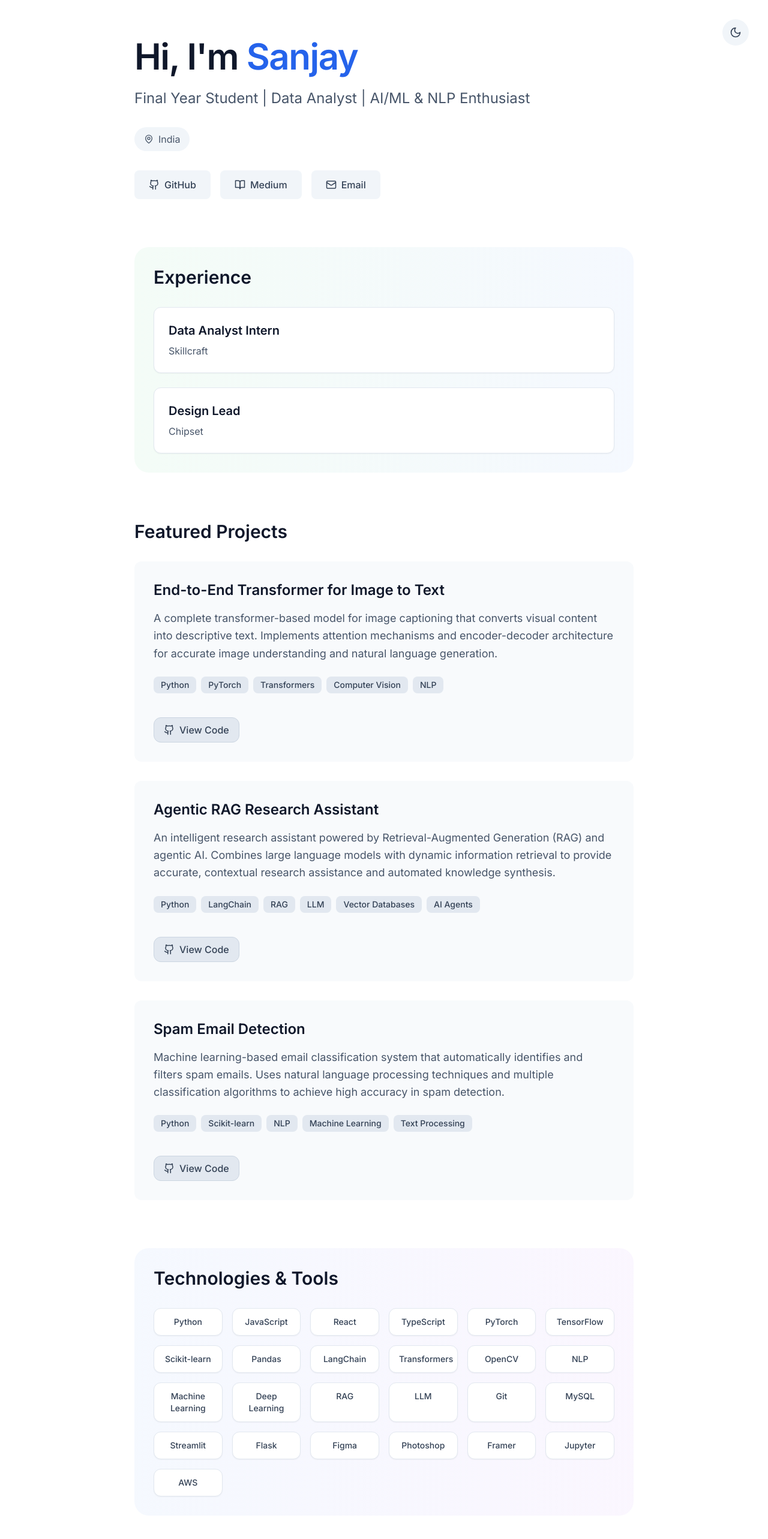
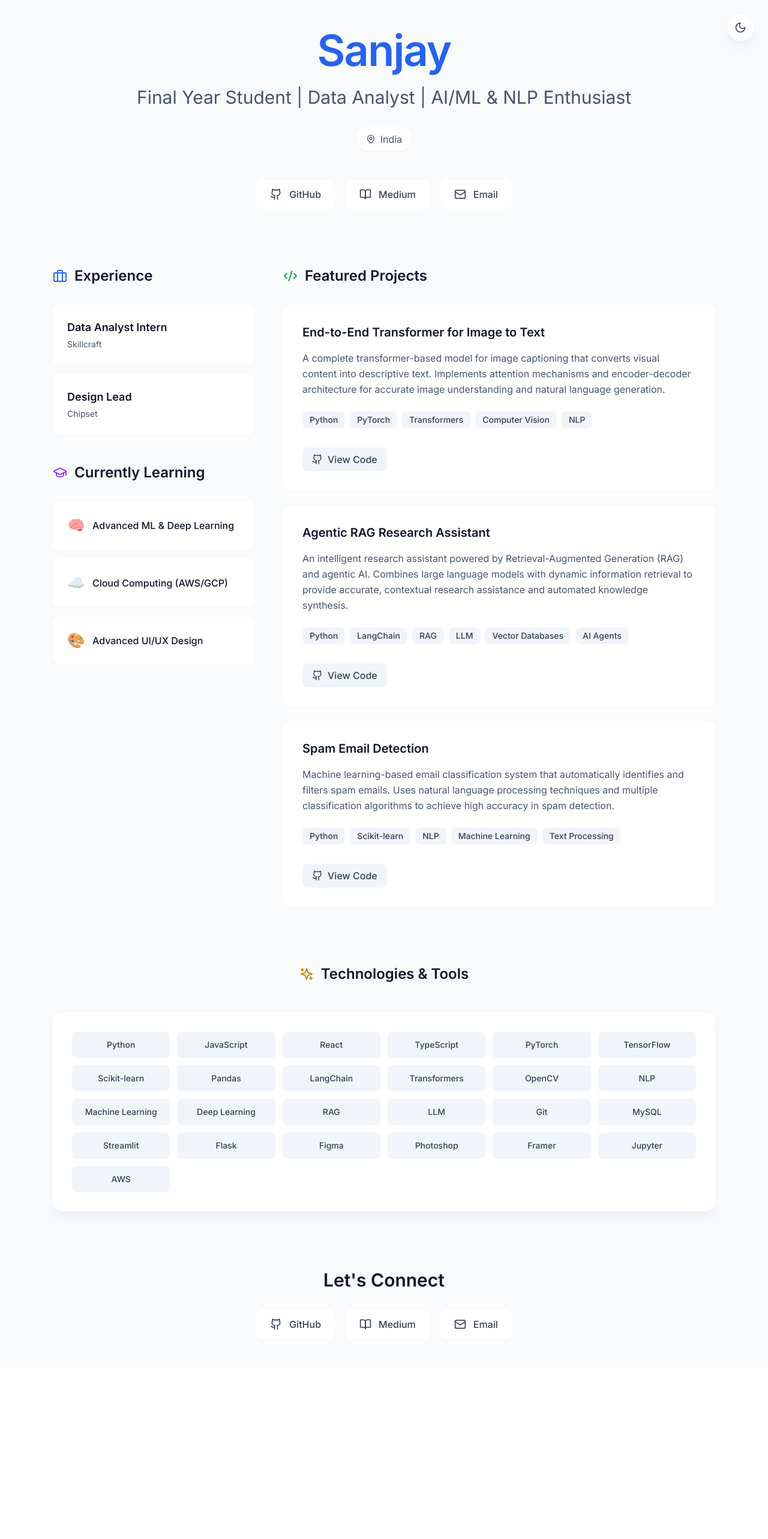
Before and after one commit to saanjy/Minimal-Portfolio, a React (Vite) app: page / in a window 1280 px wide. Shown: the top 2566 px of the page at 60% size. After the commit the page ends 2280 px from the top, so only its background shows below. Built offline with nearby package versions, Linux system fonts and the light colour scheme.

Commit message:
Complete Portfolio Redesign with Modern UI

```diff
--- a/src/App.tsx
+++ b/src/App.tsx
@@ -1,21 +1,20 @@
 import React from 'react';
-import { Github, Moon, Sun, BookOpen, Mail, MapPin, ExternalLink, Code2, Sparkles } from 'lucide-react';
+import { Github, Moon, Sun, BookOpen, Mail, MapPin, Code2, Briefcase, GraduationCap, Sparkles } from 'lucide-react';
 import { useTheme } from './ThemeProvider';
 import { ProjectCard } from './components/ProjectCard';
-import { Section } from './components/Section';
 
 function App() {
   const { theme, toggleTheme } = useTheme();
 
   return (
-    <div className={`min-h-screen font-sans ${theme === 'dark' ? 'bg-slate-950 text-slate-100' : 'bg-white text-slate-900'} transition-all duration-500`}>
+    <div className={`min-h-screen font-sans ${theme === 'dark' ? 'bg-slate-950 text-slate-100' : 'bg-slate-50 text-slate-900'} transition-all duration-500`}>
       {/* Theme Toggle */}
       <button
         onClick={toggleTheme}
-        className={`fixed top-8 right-8 p-3 rounded-full transition-all duration-300 hover:scale-110 z-50 ${
+        className={`fixed top-6 right-6 p-3 rounded-full transition-all duration-300 hover:scale-110 z-50 shadow-lg ${
           theme === 'dark'
-            ? 'bg-slate-800 hover:bg-slate-700 text-slate-300'
-            : 'bg-slate-100 hover:bg-slate-200 text-slate-700'
+            ? 'bg-slate-800 hover:bg-slate-700 text-slate-300 shadow-slate-900/50'
+            : 'bg-white hover:bg-slate-100 text-slate-700 shadow-slate-200/50'
         }`}
         aria-label="Toggle theme"
       >
@@ -25,97 +24,133 @@ function App() {
         }
       </button>
 
-      <main className="max-w-4xl mx-auto px-8 py-16">
+      <div className="max-w-6xl mx-auto px-6 py-12">
         {/* Hero Section */}
-        <section className="mb-20">
-          <div className="mb-8">
-            <h1 className="text-5xl md:text-6xl font-bold mb-6 tracking-tight">
-              Hi, I'm{' '}
+        <section className="text-center mb-24">
+          <div className="mb-12">
+            <h1 className="text-6xl md:text-7xl font-bold mb-6 tracking-tight">
               <span className={`${theme === 'dark' ? 'text-blue-400' : 'text-blue-600'}`}>
                 Sanjay
               </span>
             </h1>
-            <p className={`text-xl md:text-2xl mb-8 ${theme === 'dark' ? 'text-slate-300' : 'text-slate-600'}`}>
+            <p className={`text-2xl md:text-3xl mb-8 font-light ${theme === 'dark' ? 'text-slate-300' : 'text-slate-600'}`}>
               Final Year Student | Data Analyst | AI/ML & NLP Enthusiast
             </p>
-          </div>
 
-          <div className="flex items-center gap-6 mb-8">
-            <div className={`flex items-center gap-2 px-4 py-2 rounded-full ${theme === 'dark' ? 'bg-slate-800 text-slate-300' : 'bg-slate-100 text-slate-600'}`}>
+            <div className="flex items-center justify-center gap-3 mb-12">
+              <div className={`flex items-center gap-2 px-4 py-2 rounded-full ${theme === 'dark' ? 'bg-slate-800/50 text-slate-300' : 'bg-white text-slate-600 shadow-sm'}`}>
                 <MapPin size={16} />
                 <span>India</span>
               </div>
             </div>
 
             {/* Social Links */}
-          <div className="flex items-center gap-4">
+            <div className="flex items-center justify-center gap-4">
               <a
                 href="https://github.com/san7mr"
                 target="_blank"
                 rel="noopener noreferrer"
-              className={`flex items-center gap-2 px-6 py-3 rounded-lg font-medium transition-all duration-300 hover:scale-105 ${
+                className={`flex items-center gap-3 px-6 py-3 rounded-xl font-medium transition-all duration-300 hover:scale-105 hover:shadow-lg ${
                   theme === 'dark'
-                  ? 'bg-slate-800 hover:bg-slate-700 text-slate-300'
-                  : 'bg-slate-100 hover:bg-slate-200 text-slate-700'
+                    ? 'bg-slate-800 hover:bg-slate-700 text-slate-300 shadow-slate-900/50'
+                    : 'bg-white hover:bg-slate-100 text-slate-700 shadow-slate-200/50'
                 }`}
               >
-              <Github size={18} />
+                <Github size={20} />
                 <span>GitHub</span>
               </a>
               <a
                 href="https://medium.com/@sanjay77mr"
                 target="_blank"
                 rel="noopener noreferrer"
-              className={`flex items-center gap-2 px-6 py-3 rounded-lg font-medium transition-all duration-300 hover:scale-105 ${
+                className={`flex items-center gap-3 px-6 py-3 rounded-xl font-medium transition-all duration-300 hover:scale-105 hover:shadow-lg ${
                   theme === 'dark'
-                  ? 'bg-slate-800 hover:bg-slate-700 text-slate-300'
-                  : 'bg-slate-100 hover:bg-slate-200 text-slate-700'
+                    ? 'bg-slate-800 hover:bg-slate-700 text-slate-300 shadow-slate-900/50'
+                    : 'bg-white hover:bg-slate-100 text-slate-700 shadow-slate-200/50'
                 }`}
               >
-              <BookOpen size={18} />
+                <BookOpen size={20} />
                 <span>Medium</span>
               </a>
               <a
                 href="mailto:sanjay77mr@gmail.com"
-              className={`flex items-center gap-2 px-6 py-3 rounded-lg font-medium transition-all duration-300 hover:scale-105 ${
+                className={`flex items-center gap-3 px-6 py-3 rounded-xl font-medium transition-all duration-300 hover:scale-105 hover:shadow-lg ${
                   theme === 'dark'
-                  ? 'bg-slate-800 hover:bg-slate-700 text-slate-300'
-                  : 'bg-slate-100 hover:bg-slate-200 text-slate-700'
+                    ? 'bg-slate-800 hover:bg-slate-700 text-slate-300 shadow-slate-900/50'
+                    : 'bg-white hover:bg-slate-100 text-slate-700 shadow-slate-200/50'
                 }`}
               >
-              <Mail size={18} />
+                <Mail size={20} />
                 <span>Email</span>
               </a>
-          </div>
-        </section>
-
-        {/* Experience Section */}
-        <section className="mb-20 relative">
-          <div className="absolute inset-0 bg-gradient-to-r from-green-500/5 to-blue-500/5 rounded-3xl"></div>
-          <div className="relative p-8">
-          <h2 className="text-3xl font-bold mb-8">Experience</h2>
-          <div className="space-y-6">
-            <div className={`p-6 rounded-xl transition-all duration-300 hover:scale-[1.02] ${
-              theme === 'dark' ? 'bg-slate-900/80 hover:bg-slate-800 border border-slate-800' : 'bg-white hover:bg-slate-50 border border-slate-200 shadow-sm'
-            }`}>
-              <h3 className="text-xl font-semibold mb-2">Data Analyst Intern</h3>
-              <p className={`${theme === 'dark' ? 'text-slate-400' : 'text-slate-600'}`}>Skillcraft</p>
-            </div>
-
-            <div className={`p-6 rounded-xl transition-all duration-300 hover:scale-[1.02] ${
-              theme === 'dark' ? 'bg-slate-900/80 hover:bg-slate-800 border border-slate-800' : 'bg-white hover:bg-slate-50 border border-slate-200 shadow-sm'
-            }`}>
-              <h3 className="text-xl font-semibold mb-2">Design Lead</h3>
-              <p className={`${theme === 'dark' ? 'text-slate-400' : 'text-slate-600'}`}>Chipset</p>
-            </div>
             </div>
           </div>
         </section>
 
+        {/* Two Column Layout */}
+        <div className="grid lg:grid-cols-3 gap-12 mb-24">
+          {/* Left Column */}
+          <div className="lg:col-span-1 space-y-12">
+            {/* Experience Section */}
+            <section>
+              <div className="flex items-center gap-3 mb-8">
+                <Briefcase size={24} className={theme === 'dark' ? 'text-blue-400' : 'text-blue-600'} />
+                <h2 className="text-2xl font-bold">Experience</h2>
+              </div>
+              <div className="space-y-4">
+                <div className={`p-6 rounded-xl transition-all duration-300 hover:scale-[1.02] hover:shadow-lg ${
+                  theme === 'dark' ? 'bg-slate-900 hover:bg-slate-800 shadow-slate-900/50' : 'bg-white hover:bg-slate-50 shadow-slate-200/50'
+                }`}>
+                  <h3 className="text-lg font-semibold mb-1">Data Analyst Intern</h3>
+                  <p className={`text-sm ${theme === 'dark' ? 'text-slate-400' : 'text-slate-600'}`}>Skillcraft</p>
+                </div>
+
+                <div className={`p-6 rounded-xl transition-all duration-300 hover:scale-[1.02] hover:shadow-lg ${
+                  theme === 'dark' ? 'bg-slate-900 hover:bg-slate-800 shadow-slate-900/50' : 'bg-white hover:bg-slate-50 shadow-slate-200/50'
+                }`}>
+                  <h3 className="text-lg font-semibold mb-1">Design Lead</h3>
+                  <p className={`text-sm ${theme === 'dark' ? 'text-slate-400' : 'text-slate-600'}`}>Chipset</p>
+                </div>
+              </div>
+            </section>
+
+            {/* Learning Section */}
+            <section>
+              <div className="flex items-center gap-3 mb-8">
+                <GraduationCap size={24} className={theme === 'dark' ? 'text-purple-400' : 'text-purple-600'} />
+                <h2 className="text-2xl font-bold">Currently Learning</h2>
+              </div>
+              <div className="space-y-4">
+                {[
+                  { title: 'Advanced ML & Deep Learning', icon: '🧠' },
+                  { title: 'Cloud Computing (AWS/GCP)', icon: '☁️' },
+                  { title: 'Advanced UI/UX Design', icon: '🎨' }
+                ].map((item, index) => (
+                  <div
+                    key={index}
+                    className={`p-6 rounded-xl transition-all duration-300 hover:scale-[1.02] hover:shadow-lg ${
+                      theme === 'dark' ? 'bg-slate-900 hover:bg-slate-800 shadow-slate-900/50' : 'bg-white hover:bg-slate-50 shadow-slate-200/50'
+                    }`}
+                  >
+                    <div className="flex items-center gap-3">
+                      <span className="text-2xl">{item.icon}</span>
+                      <p className="font-medium">{item.title}</p>
+                    </div>
+                  </div>
+                ))}
+              </div>
+            </section>
+          </div>
+
+          {/* Right Column */}
+          <div className="lg:col-span-2 space-y-12">
             {/* Projects Section */}
-        <section className="mb-20">
-          <h2 className="text-3xl font-bold mb-8">Featured Projects</h2>
-          <div className="space-y-8">
+            <section>
+              <div className="flex items-center gap-3 mb-8">
+                <Code2 size={24} className={theme === 'dark' ? 'text-green-400' : 'text-green-600'} />
+                <h2 className="text-2xl font-bold">Featured Projects</h2>
+              </div>
+              <div className="space-y-6">
                 <ProjectCard
                   title="End-to-End Transformer for Image to Text"
                   description="A complete transformer-based model for image captioning that converts visual content into descriptive text. Implements attention mechanisms and encoder-decoder architecture for accurate image understanding and natural language generation."
@@ -138,13 +173,17 @@ function App() {
                 />
               </div>
             </section>
+          </div>
+        </div>
 
         {/* Technologies Section */}
-        <section className="mb-20 relative">
-          <div className="absolute inset-0 bg-gradient-to-r from-blue-500/5 to-purple-500/5 rounded-3xl"></div>
-          <div className="relative p-8">
-          <h2 className="text-3xl font-bold mb-8">Technologies & Tools</h2>
-          <div className="grid grid-cols-2 md:grid-cols-4 lg:grid-cols-6 gap-4">
+        <section className="mb-24">
+          <div className="flex items-center justify-center gap-3 mb-12">
+            <Sparkles size={24} className={theme === 'dark' ? 'text-yellow-400' : 'text-yellow-600'} />
+            <h2 className="text-2xl font-bold text-center">Technologies & Tools</h2>
+          </div>
+          <div className={`p-8 rounded-2xl ${theme === 'dark' ? 'bg-slate-900 shadow-slate-900/50' : 'bg-white shadow-slate-200/50'} shadow-lg`}>
+            <div className="grid grid-cols-2 md:grid-cols-4 lg:grid-cols-6 gap-3">
               {[
                 'Python', 'JavaScript', 'React', 'TypeScript',
                 'PyTorch', 'TensorFlow', 'Scikit-learn', 'Pandas',
@@ -155,10 +194,10 @@ function App() {
               ].map((tech) => (
                 <span
                   key={tech}
-                className={`px-4 py-3 text-sm font-medium rounded-xl text-center transition-all duration-300 hover:scale-105 hover:shadow-lg ${
+                  className={`px-4 py-3 text-sm font-medium rounded-lg text-center transition-all duration-300 hover:scale-105 hover:shadow-md ${
                     theme === 'dark'
-                    ? 'bg-slate-800/80 text-slate-300 hover:bg-slate-700 border border-slate-700'
-                    : 'bg-white text-slate-700 hover:bg-slate-50 border border-slate-200 shadow-sm'
+                      ? 'bg-slate-800 text-slate-300 hover:bg-slate-700'
+                      : 'bg-slate-100 text-slate-700 hover:bg-slate-200'
                   }`}
                 >
                   {tech}
@@ -168,78 +207,50 @@ function App() {
           </div>
         </section>
 
-        {/* Learning Section */}
-        <section className="mb-20 relative">
-          <div className="absolute inset-0 bg-gradient-to-r from-purple-500/5 to-pink-500/5 rounded-3xl"></div>
-          <div className="relative p-8">
-          <h2 className="text-3xl font-bold mb-8">What I'm Currently Learning</h2>
-          <div className="grid gap-6 md:grid-cols-3">
-            {[
-              { title: 'Advanced ML & Deep Learning', icon: '🧠' },
-              { title: 'Cloud Computing (AWS/GCP)', icon: '☁️' },
-              { title: 'Advanced UI/UX Design', icon: '🎨' }
-            ].map((item, index) => (
-              <div
-                key={index}
-                className={`p-6 rounded-xl transition-all duration-300 hover:scale-105 hover:shadow-lg ${
-                  theme === 'dark' ? 'bg-slate-900/80 hover:bg-slate-800 border border-slate-800' : 'bg-white hover:bg-slate-50 border border-slate-200 shadow-sm'
-                }`}
-              >
-                <div className="text-3xl mb-4">{item.icon}</div>
-                <p className="font-semibold text-lg">{item.title}</p>
-              </div>
-            ))}
-          </div>
-          </div>
-        </section>
-
         {/* Contact Section */}
-        <section className="text-center relative">
-          <div className="absolute inset-0 bg-gradient-to-r from-blue-500/5 to-indigo-500/5 rounded-3xl"></div>
-          <div className="relative p-8">
+        <section className="text-center">
           <h2 className="text-3xl font-bold mb-8">Let's Connect</h2>
           <div className="flex items-center justify-center gap-4">
             <a
               href="https://github.com/san7mr"
               target="_blank"
               rel="noopener noreferrer"
-              className={`flex items-center gap-2 px-6 py-3 rounded-xl font-medium transition-all duration-300 hover:scale-105 hover:shadow-lg ${
+              className={`flex items-center gap-3 px-6 py-3 rounded-xl font-medium transition-all duration-300 hover:scale-105 hover:shadow-lg ${
                 theme === 'dark'
-                  ? 'bg-slate-800 hover:bg-slate-700 text-slate-300 border border-slate-700'
-                  : 'bg-white hover:bg-slate-50 text-slate-700 border border-slate-200 shadow-sm'
+                  ? 'bg-slate-800 hover:bg-slate-700 text-slate-300 shadow-slate-900/50'
+                  : 'bg-white hover:bg-slate-100 text-slate-700 shadow-slate-200/50'
               }`}
             >
-              <Github size={18} />
+              <Github size={20} />
               <span>GitHub</span>
             </a>
             <a
               href="https://medium.com/@sanjay77mr"
               target="_blank"
               rel="noopener noreferrer"
-              className={`flex items-center gap-2 px-6 py-3 rounded-xl font-medium transition-all duration-300 hover:scale-105 hover:shadow-lg ${
+              className={`flex items-center gap-3 px-6 py-3 rounded-xl font-medium transition-all duration-300 hover:scale-105 hover:shadow-lg ${
                 theme === 'dark'
-                  ? 'bg-slate-800 hover:bg-slate-700 text-slate-300 border border-slate-700'
-                  : 'bg-white hover:bg-slate-50 text-slate-700 border border-slate-200 shadow-sm'
+                  ? 'bg-slate-800 hover:bg-slate-700 text-slate-300 shadow-slate-900/50'
+                  : 'bg-white hover:bg-slate-100 text-slate-700 shadow-slate-200/50'
               }`}
             >
-              <BookOpen size={18} />
+              <BookOpen size={20} />
               <span>Medium</span>
             </a>
             <a
               href="mailto:sanjay77mr@gmail.com"
-              className={`flex items-center gap-2 px-6 py-3 rounded-xl font-medium transition-all duration-300 hover:scale-105 hover:shadow-lg ${
+              className={`flex items-center gap-3 px-6 py-3 rounded-xl font-medium transition-all duration-300 hover:scale-105 hover:shadow-lg ${
                 theme === 'dark'
-                  ? 'bg-slate-800 hover:bg-slate-700 text-slate-300 border border-slate-700'
-                  : 'bg-white hover:bg-slate-50 text-slate-700 border border-slate-200 shadow-sm'
+                  ? 'bg-slate-800 hover:bg-slate-700 text-slate-300 shadow-slate-900/50'
+                  : 'bg-white hover:bg-slate-100 text-slate-700 shadow-slate-200/50'
               }`}
             >
-              <Mail size={18} />
+              <Mail size={20} />
               <span>Email</span>
             </a>
           </div>
+        </section>
       </div>
-        </section>
-      </main>
     </div>
   );
 }
--- a/src/components/ProjectCard.tsx
+++ b/src/components/ProjectCard.tsx
@@ -1,5 +1,5 @@
 import React from 'react';
-import { Github, ExternalLink } from 'lucide-react';
+import { Github } from 'lucide-react';
 import { useTheme } from '../ThemeProvider';
 
 interface ProjectCardProps {
@@ -7,20 +7,19 @@ interface ProjectCardProps {
   description: string;
   technologies: string[];
   githubUrl?: string;
-  liveUrl?: string;
 }
 
-export function ProjectCard({ title, description, technologies, githubUrl, liveUrl }: ProjectCardProps) {
+export function ProjectCard({ title, description, technologies, githubUrl }: ProjectCardProps) {
   const { theme } = useTheme();
 
   return (
-    <div className={`p-8 rounded-xl transition-all duration-300 hover:scale-[1.02] ${
-      theme === 'dark' ? 'bg-slate-900 hover:bg-slate-800' : 'bg-slate-50 hover:bg-slate-100'
+    <div className={`p-8 rounded-xl transition-all duration-300 hover:scale-[1.02] hover:shadow-lg ${
+      theme === 'dark' ? 'bg-slate-900 hover:bg-slate-800 shadow-slate-900/50' : 'bg-white hover:bg-slate-50 shadow-slate-200/50'
     }`}>
       <div className="space-y-6">
         <div>
-          <h3 className="text-2xl font-bold mb-4">{title}</h3>
-          <p className={`text-lg leading-relaxed ${theme === 'dark' ? 'text-slate-300' : 'text-slate-600'}`}>
+          <h3 className="text-xl font-bold mb-4">{title}</h3>
+          <p className={`text-base leading-relaxed ${theme === 'dark' ? 'text-slate-300' : 'text-slate-600'}`}>
             {description}
           </p>
         </div>
@@ -32,7 +31,7 @@ export function ProjectCard({ title, description, technologies, githubUrl, liveU
               className={`px-3 py-1 text-sm font-medium rounded-lg ${
                 theme === 'dark'
                   ? 'bg-slate-800 text-slate-300'
-                  : 'bg-slate-200 text-slate-700'
+                  : 'bg-slate-100 text-slate-700'
               }`}
             >
               {tech}
@@ -40,38 +39,23 @@ export function ProjectCard({ title, description, technologies, githubUrl, liveU
           ))}
         </div>
 
-        <div className="flex items-center gap-4 pt-4">
-          {githubUrl && (
+        {githubUrl && (
+          <div className="pt-2">
             <a
               href={githubUrl}
               target="_blank"
               rel="noopener noreferrer"
-              className={`flex items-center gap-2 px-4 py-2 rounded-xl font-medium transition-all duration-300 hover:scale-105 hover:shadow-lg ${
+              className={`inline-flex items-center gap-2 px-4 py-2 rounded-lg font-medium transition-all duration-300 hover:scale-105 hover:shadow-md ${
                 theme === 'dark'
-                  ? 'bg-slate-800 text-slate-300 hover:bg-slate-700 border border-slate-700'
-                  : 'bg-slate-200 text-slate-700 hover:bg-slate-300 border border-slate-300'
+                  ? 'bg-slate-800 text-slate-300 hover:bg-slate-700'
+                  : 'bg-slate-100 text-slate-700 hover:bg-slate-200'
               }`}
             >
               <Github size={18} />
               <span>View Code</span>
             </a>
-          )}
-          {liveUrl && (
-            <a
-              href={liveUrl}
-              target="_blank"
-              rel="noopener noreferrer"
-              className={`flex items-center gap-2 px-4 py-2 rounded-lg font-medium transition-all duration-300 hover:scale-105 ${
-                theme === 'dark'
-                  ? 'bg-blue-600 text-white hover:bg-blue-700'
-                  : 'bg-blue-600 text-white hover:bg-blue-700'
-              }`}
-            >
-              <ExternalLink size={18} />
-              <span>Live Demo</span>
-            </a>
-          )}
-        </div>
+          </div>
+        )}
       </div>
     </div>
   );
```
Lines whose indentation alone changed are shown as unchanged.
